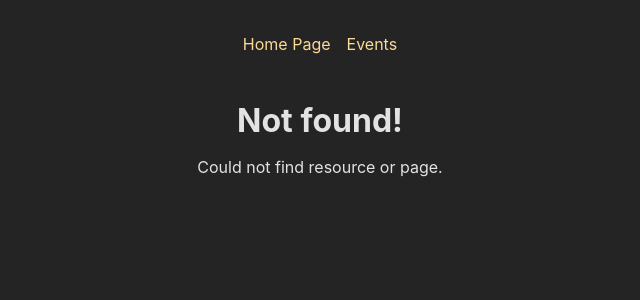
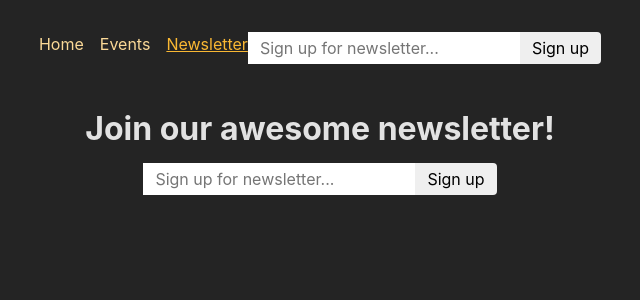
Before and after one commit to W1erzba/ReactWithBackend, a React (Create React App) app in the folder frontend/: page /newsletter in a window 1280 px wide. Before the commit this address had no page. Shown: the top 300 px of the page, without its empty margins (320-960 px from the left). Built offline with nearby package versions, Linux system fonts and the light colour scheme.

Commit message:
new app structure and new few components

```diff
--- a/frontend/src/App.js
+++ b/frontend/src/App.js
@@ -1,17 +1,18 @@
-import { createBrowserRouter, RouterProvider } from 'react-router-dom';
+import { RouterProvider, createBrowserRouter } from 'react-router-dom';
 
-import EditEventPage from './Pages/EditEvent';
-import ErrorPage from './Pages/Error';
+import EditEventPage from './pages/EditEvent';
+import ErrorPage from './pages/Error';
 import EventDetailPage, {
 	loader as eventDetailLoader,
 	action as deleteEventAction,
-} from './Pages/EventDetail';
-import EventsPage, { loader as eventsLoader } from './Pages/Events';
-import EventsRootLayout from './Pages/EventsRoot';
-import HomePage from './Pages/Home';
-import NewEventPage from './Pages/NewEvent';
-import { RootLayout } from './Pages/Root';
+} from './pages/EventDetail';
+import EventsPage, { loader as eventsLoader } from './pages/Events';
+import EventsRootLayout from './pages/EventsRoot';
+import HomePage from './pages/Home';
+import NewEventPage from './pages/NewEvent';
+import RootLayout from './pages/Root';
 import { action as manipulateEventAction } from './components/EventForm';
+import NewsletterPage, { action as newsletterAction } from './pages/Newsletter';
 
 const router = createBrowserRouter([
 	{
@@ -46,13 +47,17 @@
 							},
 						],
 					},
-
 					{
 						path: 'new',
 						element: <NewEventPage />,
 						action: manipulateEventAction,
 					},
 				],
+			},
+			{
+				path: 'newsletter',
+				element: <NewsletterPage />,
+				action: newsletterAction,
 			},
 		],
 	},
--- a/frontend/src/Pages/Error.js
+++ b/frontend/src/Pages/Error.js
@@ -1,7 +1,7 @@
 import { useRouteError } from 'react-router-dom';
 import MainNavigation from '../components/MainNavigation';
 
-import PageContent from './PageContent';
+import PageContent from '../components/PageContent';
 
 const ErrorPage = () => {
 	const error = useRouteError();
--- /dev/null
+++ b/frontend/src/Pages/Newsletter.js
@@ -0,0 +1,21 @@
+import NewsletterSignup from './NewsletterSignup';
+import PageContent from '../components/PageContent';
+
+function NewsletterPage() {
+	return (
+		<PageContent title='Join our awesome newsletter!'>
+			<NewsletterSignup />
+		</PageContent>
+	);
+}
+
+export default NewsletterPage;
+
+export async function action({ request }) {
+	const data = await request.formData();
+	const email = data.get('email');
+
+	// send to backend newsletter server ...
+	console.log(email);
+	return { message: 'Signup successful!' };
+}
--- /dev/null
+++ b/frontend/src/Pages/NewsletterSignup.js
@@ -0,0 +1,16 @@
+import classes from './NewsletterSignup.module.css';
+
+function NewsletterSignup() {
+	return (
+		<form method='post' className={classes.newsletter}>
+			<input
+				type='email'
+				placeholder='Sign up for newsletter...'
+				aria-label='Sign up for newsletter'
+			/>
+			<button>Sign up</button>
+		</form>
+	);
+}
+
+export default NewsletterSignup;
--- /dev/null
+++ b/frontend/src/Pages/NewsletterSignup.module.css
@@ -0,0 +1,18 @@
+.newsletter input,
+.newsletter button {
+	font: inherit;
+	padding: 0.25rem 0.75rem;
+	border-radius: 0;
+	border: none;
+}
+
+.newsletter button {
+	border-top-right-radius: 4px;
+	border-bottom-right-radius: 4px;
+	cursor: pointer;
+}
+
+.newsletter button:hover {
+	background-color: var(--color-primary-300);
+	color: var(--color-gray-800);
+}
--- a/frontend/src/Pages/Root.js
+++ b/frontend/src/Pages/Root.js
@@ -2,7 +2,7 @@
 
 import MainNavigation from '../components/MainNavigation';
 
-export const RootLayout = () => {
+const RootLayout = () => {
 	return (
 		<>
 			<MainNavigation />
@@ -12,3 +12,5 @@
 		</>
 	);
 };
+
+export default RootLayout;
--- a/frontend/src/components/MainNavigation.js
+++ b/frontend/src/components/MainNavigation.js
@@ -1,6 +1,7 @@
 import { NavLink } from 'react-router-dom';
 
 import classes from './MainNavigation.module.css';
+import NewsletterSignup from '../pages/NewsletterSignup';
 
 function MainNavigation() {
 	return (
@@ -10,20 +11,37 @@
 					<li>
 						<NavLink
 							to='/'
-							className={({ isActive }) => (isActive ? classes.active : undefined)}
-							end>
-							Home Page
+							className={({ isActive }) =>
+								isActive ? classes.active : undefined
+							}
+							end
+						>
+							Home
 						</NavLink>
 					</li>
 					<li>
 						<NavLink
-							to='events'
-							className={({ isActive }) => (isActive ? classes.active : undefined)}>
+							to='/events'
+							className={({ isActive }) =>
+								isActive ? classes.active : undefined
+							}
+						>
 							Events
+						</NavLink>
+					</li>
+					<li>
+						<NavLink
+							to='/newsletter'
+							className={({ isActive }) =>
+								isActive ? classes.active : undefined
+							}
+						>
+							Newsletter
 						</NavLink>
 					</li>
 				</ul>
 			</nav>
+			<NewsletterSignup />
 		</header>
 	);
 }
```
Also changed, not shown: frontend/src/components/PageContent.js (renamed from frontend/src/Pages/PageContent.js), frontend/src/components/PageContent.module.css (renamed from frontend/src/Pages/PageContent.module.css).
